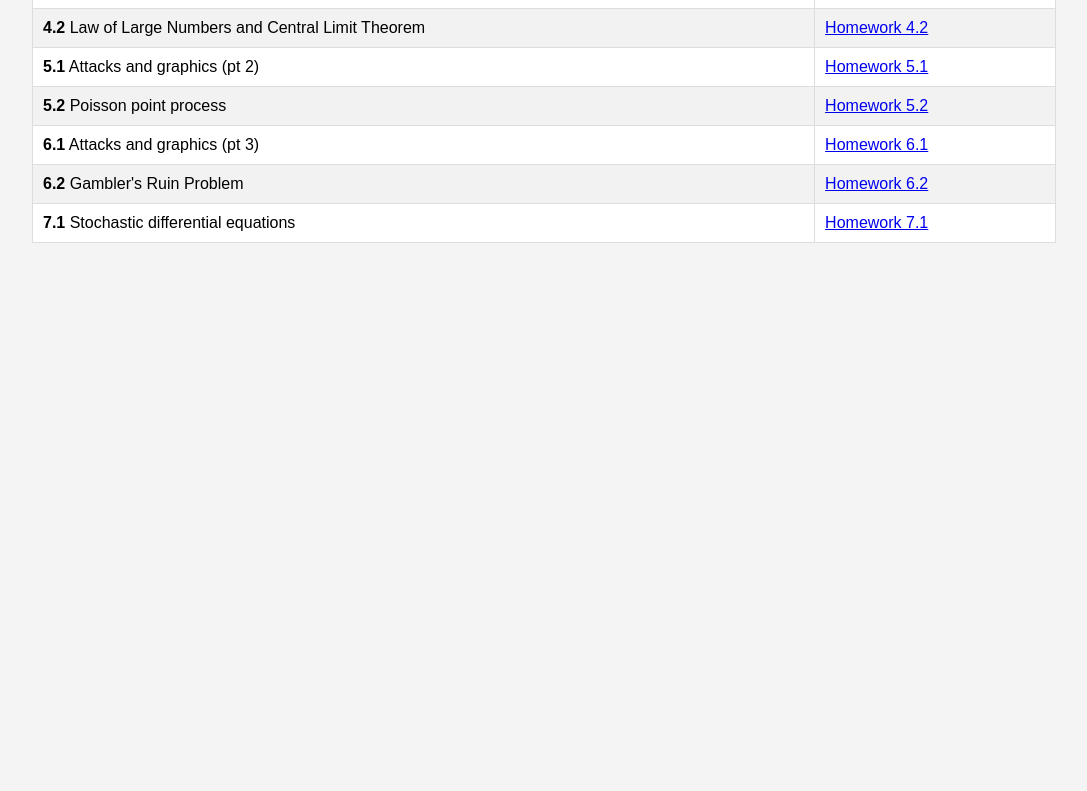
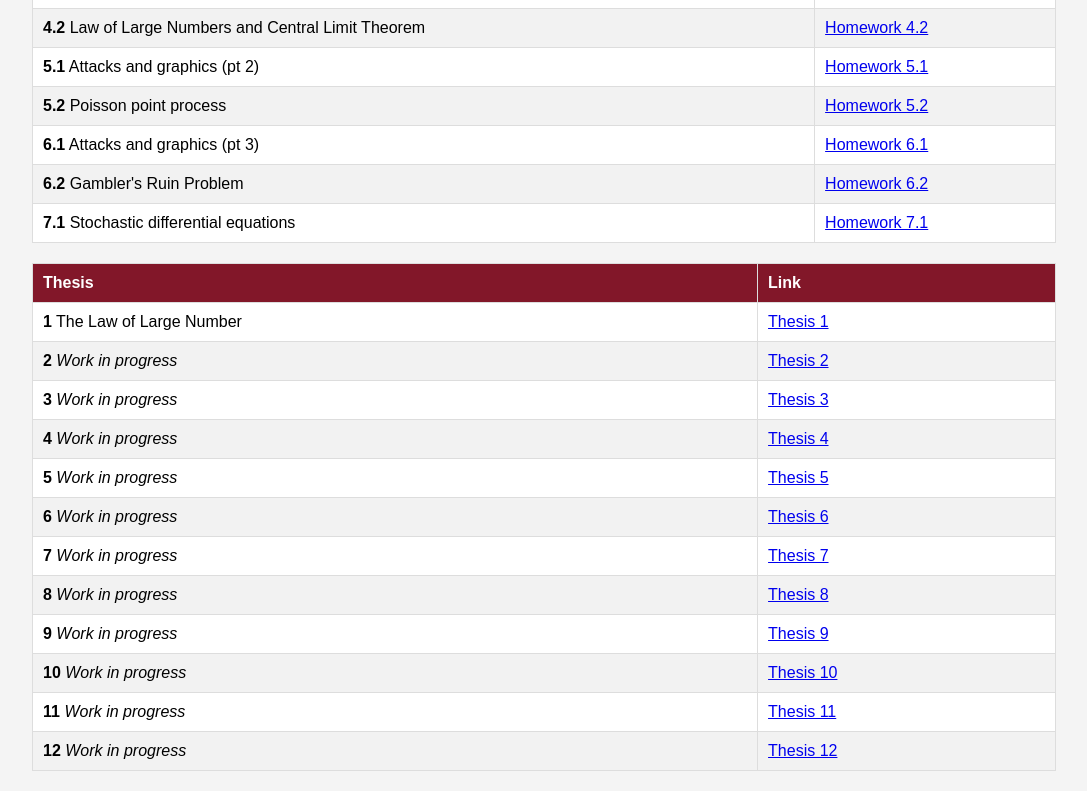
Before and after one commit to iannicelli/Statistics_23_24, a plain HTML site: page index.html in a window 1280 px wide. Shown: the part 500-1291 px from the top of the page, without its empty margins (96-1183 px from the left). Before the commit the page ends 800 px from the top, so only its background shows below. Drawn offline with Linux system fonts and the light colour scheme.

Commit message:
Creating thesis scheme

```diff
--- a/index.html
+++ b/index.html
@@ -80,6 +80,68 @@
                 </tr>
             </tbody>
         </table>
+
+        <table>
+            <thead>
+                <tr>
+                    <th>Thesis</th>
+                    <th>Link</th>
+                </tr>
+            </thead>
+            <tbody>
+                <!-- Righe della tabella -->
+                <tr>
+                    <td><b>1</b> The Law of Large Number</td>
+                    <td><a href="thesis/thesis_1.html">Thesis 1</a></td>
+                </tr>
+                <tr>
+                    <td><b>2</b> <i> Work in progress </i></td>
+                    <td><a href="thesis/thesis_2.html">Thesis 2</a></td>
+                </tr>
+                <tr>
+                    <td><b>3</b> <i> Work in progress </i></td>
+                    <td><a href="thesis/thesis_3.html">Thesis 3</a></td>
+                </tr>
+                <tr>
+                    <td><b>4</b> <i> Work in progress </i></td>
+                    <td><a href="thesis/thesis_4.html">Thesis 4</a></td>
+                </tr>
+                <tr>
+                    <td><b>5</b> <i> Work in progress </i></td>
+                    <td><a href="thesis/thesis_5.html">Thesis 5</a></td>
+                </tr>
+                <tr>
+                    <td><b>6</b> <i> Work in progress </i></td>
+                    <td><a href="thesis/thesis_6.html">Thesis 6</a></td>
+                </tr>
+                <tr>
+                    <td><b>7</b> <i> Work in progress </i></td>
+                    <td><a href="thesis/thesis_7.html">Thesis 7</a></td>
+                </tr>
+                <tr>
+                    <td><b>8</b> <i> Work in progress </i></td>
+                    <td><a href="thesis/thesis_8.html">Thesis 8</a></td>
+                </tr>
+                <tr>
+                    <td><b>9</b> <i> Work in progress </i></td>
+                    <td><a href="thesis/thesis_9.html">Thesis 9</a></td>
+                </tr>
+                <tr>
+                    <td><b>10</b> <i> Work in progress </i></td>
+                    <td><a href="thesis/thesis_10.html">Thesis 10</a></td>
+                </tr>
+                <tr>
+                    <td><b>11</b> <i> Work in progress </i></td>
+                    <td><a href="thesis/thesis_11.html">Thesis 11</a></td>
+                </tr>
+                <tr>
+                    <td><b>12</b> <i> Work in progress </i></td>
+                    <td><a href="thesis/thesis_12.html">Thesis 12</a></td>
+                </tr>
+
+            </tbody>
+        </table>
+
     </main>
 
 
```
Also changed, not shown: thesis/thesis_1.html (+2 -2 lines), appunti.txt (deleted), thesis/Schemes - Copy - Copy.jpeg (deleted), thesis/Schemes - Copy.jpeg (deleted), thesis/Schemes.jpeg (deleted), 2 other files.
